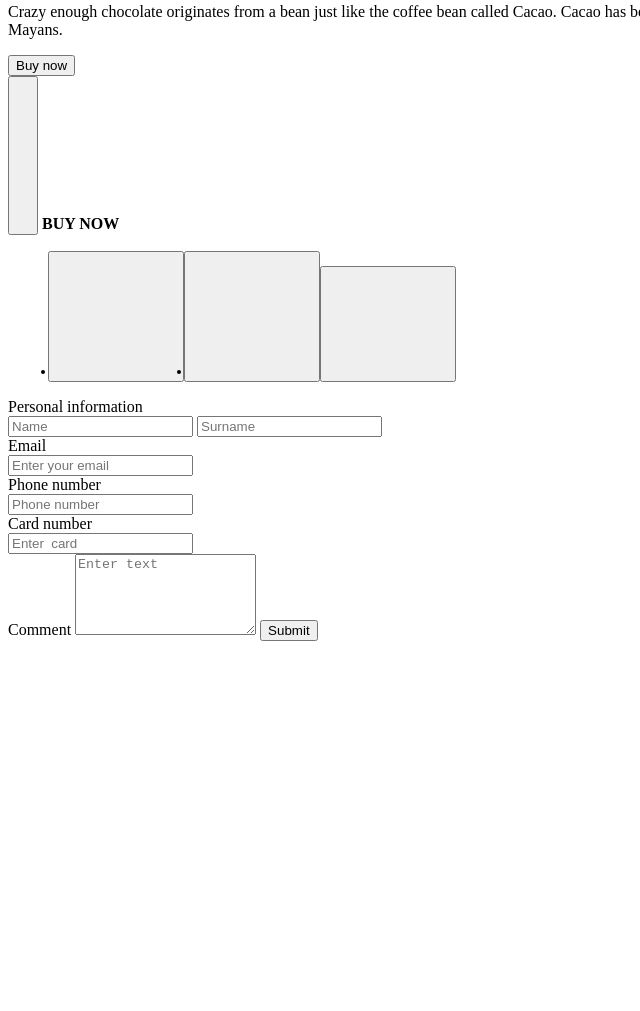
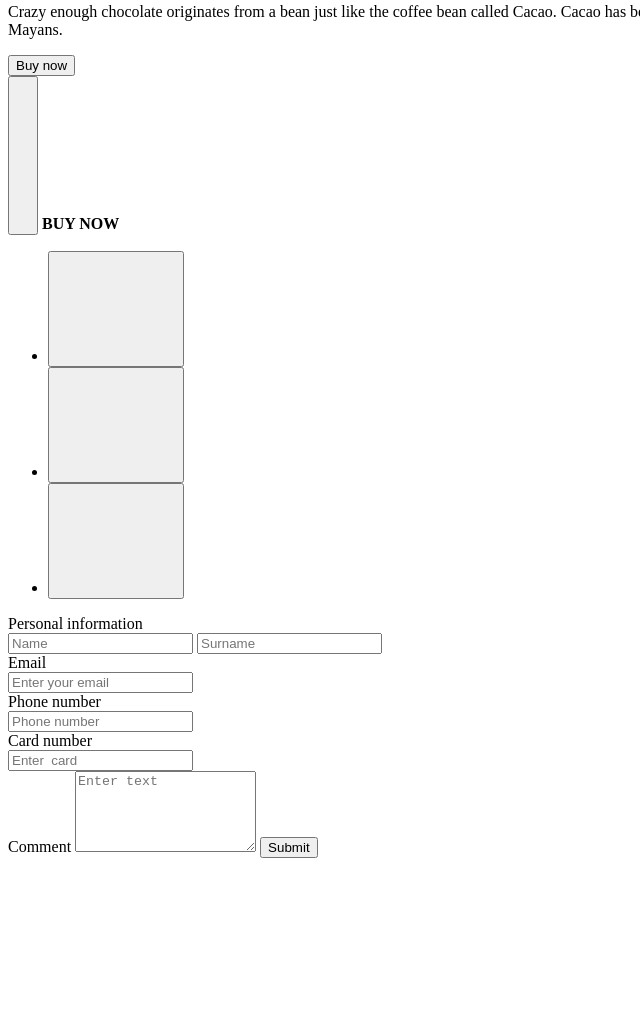
Before and after one commit to Radik92/Top-sellers, a plain HTML site: page index.html in a window 1280 px wide. Shown: the part 1484-2495 px from the top of the page, without its empty margins (0-640 px from the left). Before the commit the page ends 2287 px from the top, so only its background shows below. Drawn offline with Linux system fonts and the light colour scheme.

Commit message:
Update index.html

```diff
--- a/index.html
+++ b/index.html
@@ -50,7 +50,7 @@
         </button>
         <strong class="buy-now-modal-title">BUY NOW</strong>
         <div class="buy-now-menu">
-          <ul class="buy-now-menu-snacks"
+          <ul class="buy-now-menu-snacks">
           <li class="buy-now-menu-snacks-card">
             <button class=""
             <div class="buy-now-chocolate-bar">
```
